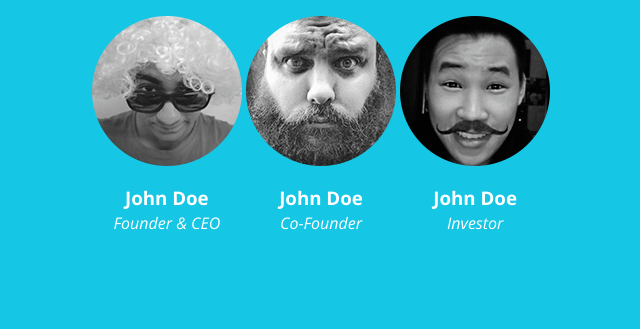
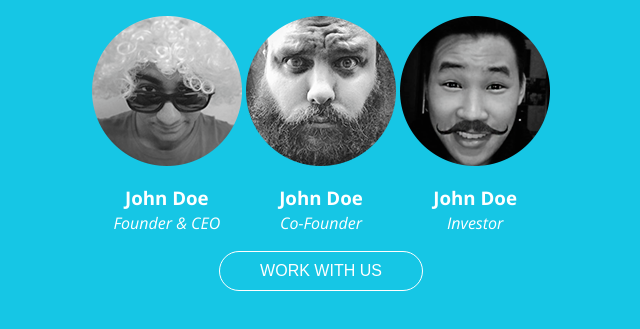
Before and after one commit to cmauban/coalmarch-exercise, a website: page index.html in a window 1280 px wide. Shown: the part 137-466 px from the top of the page, without its empty margins (319-959 px from the left). Drawn offline with nearby package versions, Linux system fonts and the light colour scheme; some packages are replaced by stand-ins of ours.

Commit message:
button styled

```diff
--- a/index.html
+++ b/index.html
@@ -43,6 +43,10 @@
               <p><em>Investor</em></p>
           </div>
         </article>
+      </section> <!-- END .team-images -->
+
+      <section class="button">
+        <button><a href="#">work with us</a></button>
       </section>
 
       </main>
--- a/scss/main.scss
+++ b/scss/main.scss
@@ -95,6 +95,8 @@ textarea {
    Author's custom styles
    ========================================================================== */
 
+$blue: #16c6e5;
+
 *, *::before, *::after {
   box-sizing: border-box;
 }
@@ -103,7 +105,7 @@ body {
   margin: 0 auto;
   width: 100%;
   font-family: 'Open Sans', sans-serif;
-  background: #16c6e5;
+  background: $blue;
   max-width: 1280px;
 }
 
@@ -154,6 +156,30 @@ section.team-images {
       text-align: center;
       margin: 0 auto;
     }
+
+} // END .team-images
+
+section.button {
+  margin: 0 auto;
+  width: 100%;
+  text-align: center;
+
+  button {
+    background: $blue;
+    border: 1px solid #fff;
+    padding: 10px 40px;
+    border-radius: 20px;
+
+    a[href] {
+        color: #fff;
+        text-transform: uppercase;
+        font-size: 1.2em;
+        text-decoration: none;
+        font-weight: 400;
+    }
+
+  }
+
 
 }
 
```
Also changed, not shown: css/main.css. Lines whose indentation alone changed are shown as unchanged.
